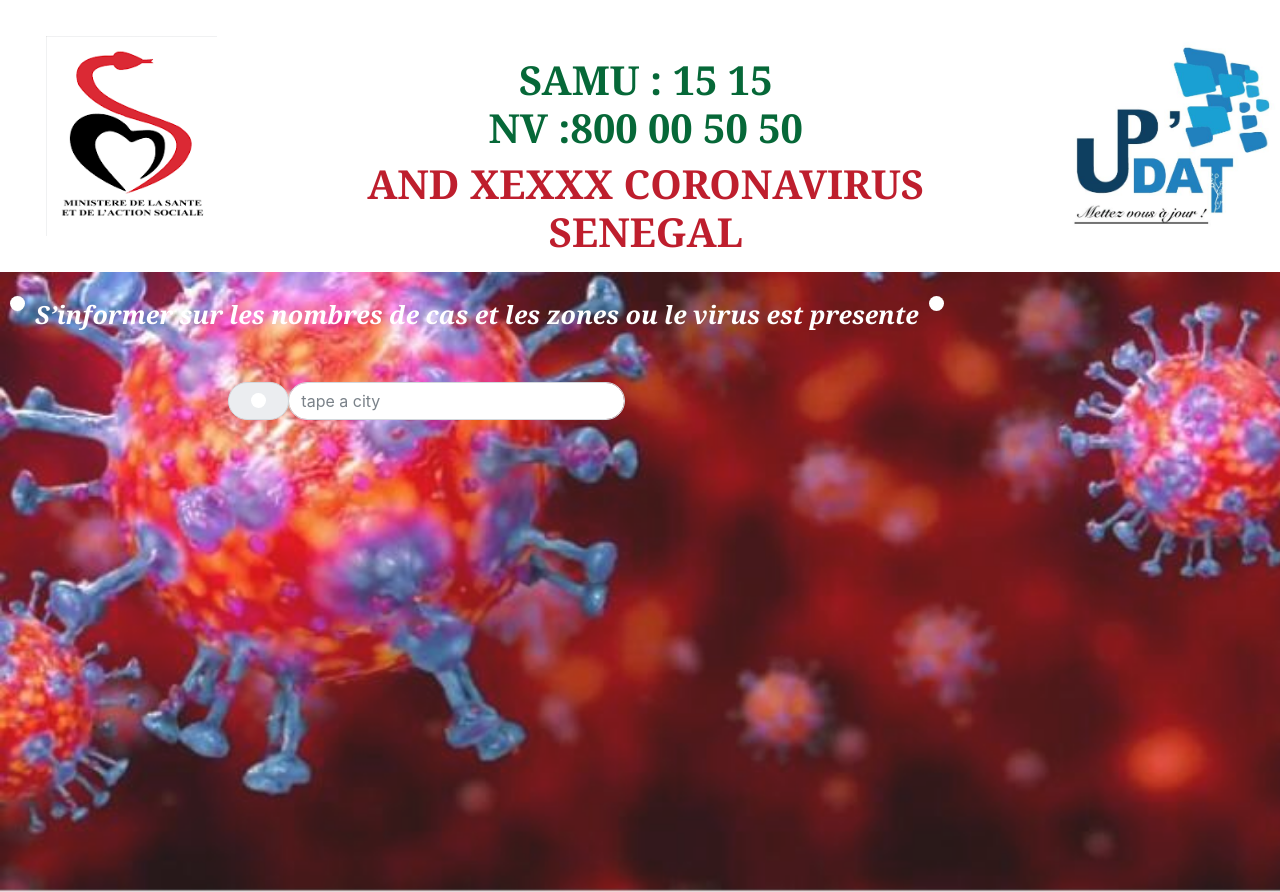
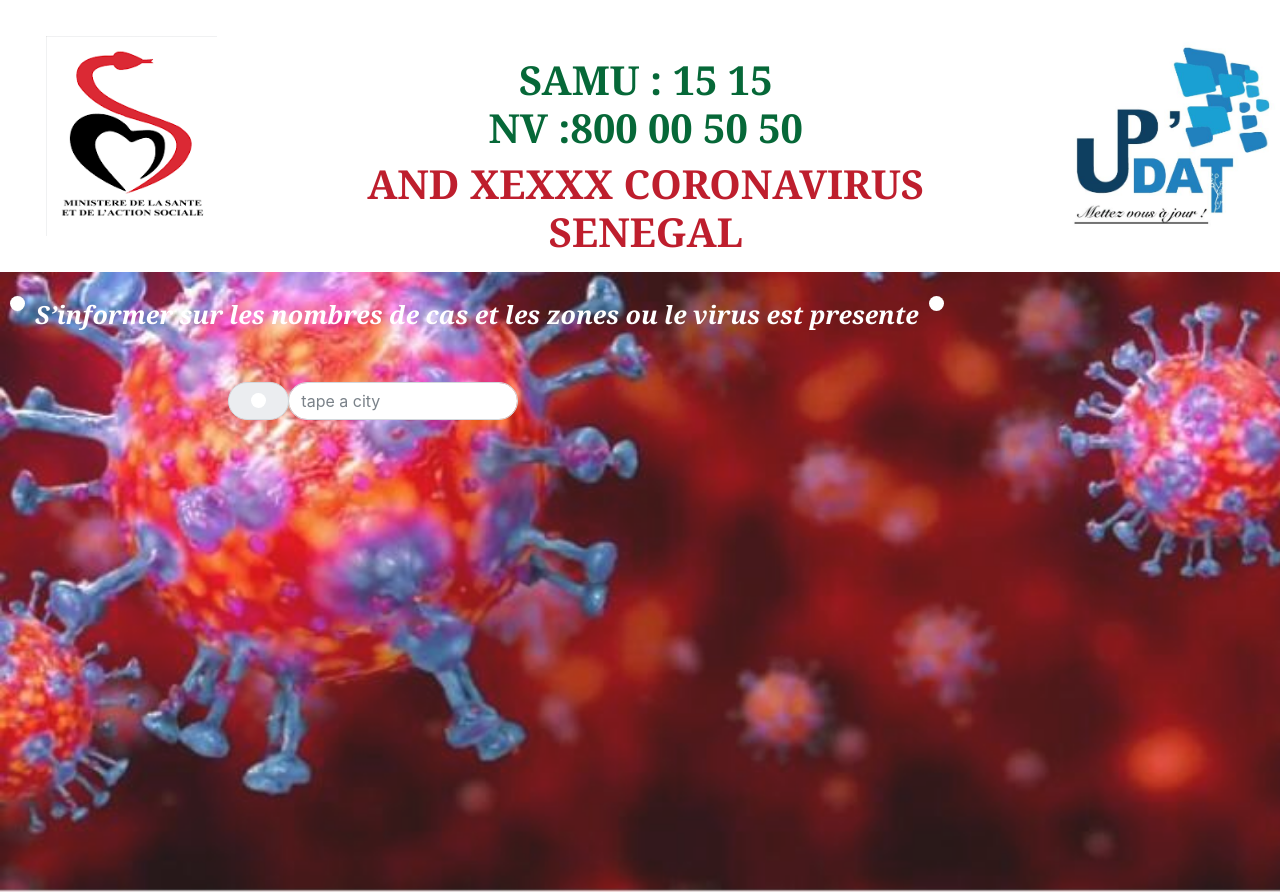
Before and after one commit to syllasn/front-covid19, an Angular app: page / in a window 1280 px wide. Built offline with nearby package versions, Linux system fonts and the light colour scheme.

Commit message:
interface

```diff
--- a/src/app/body/body.component.html
+++ b/src/app/body/body.component.html
@@ -20,7 +20,7 @@
             </div>
             <div class="row">
                 <div class="col-md-2"></div>
-                <div class="col-md-4">
+                <div class="col-md-3">
                     <br><br>
                     <div class="input-group flex-nowrap ">
                         <div class="input-group-prepend ">
```
